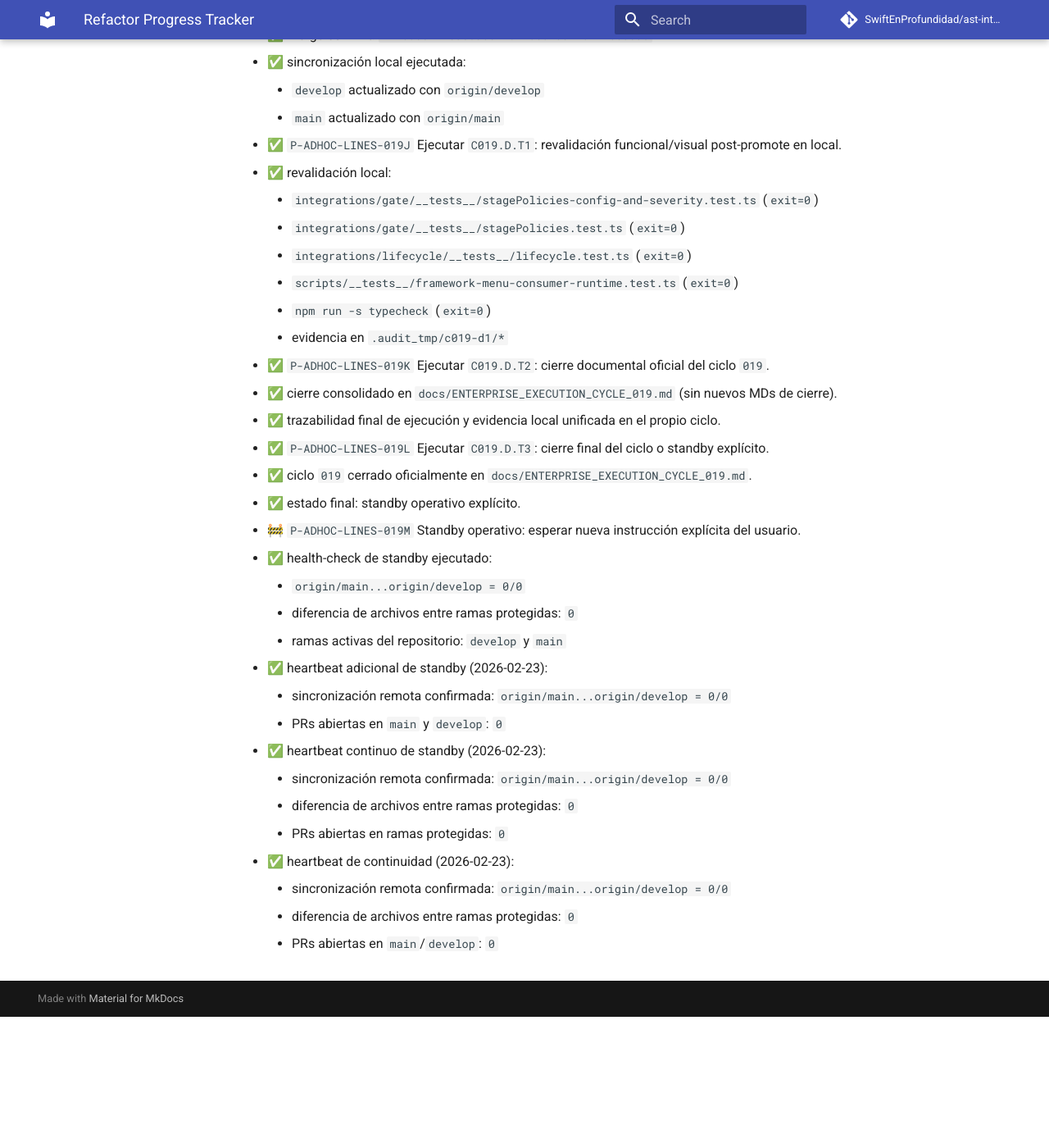
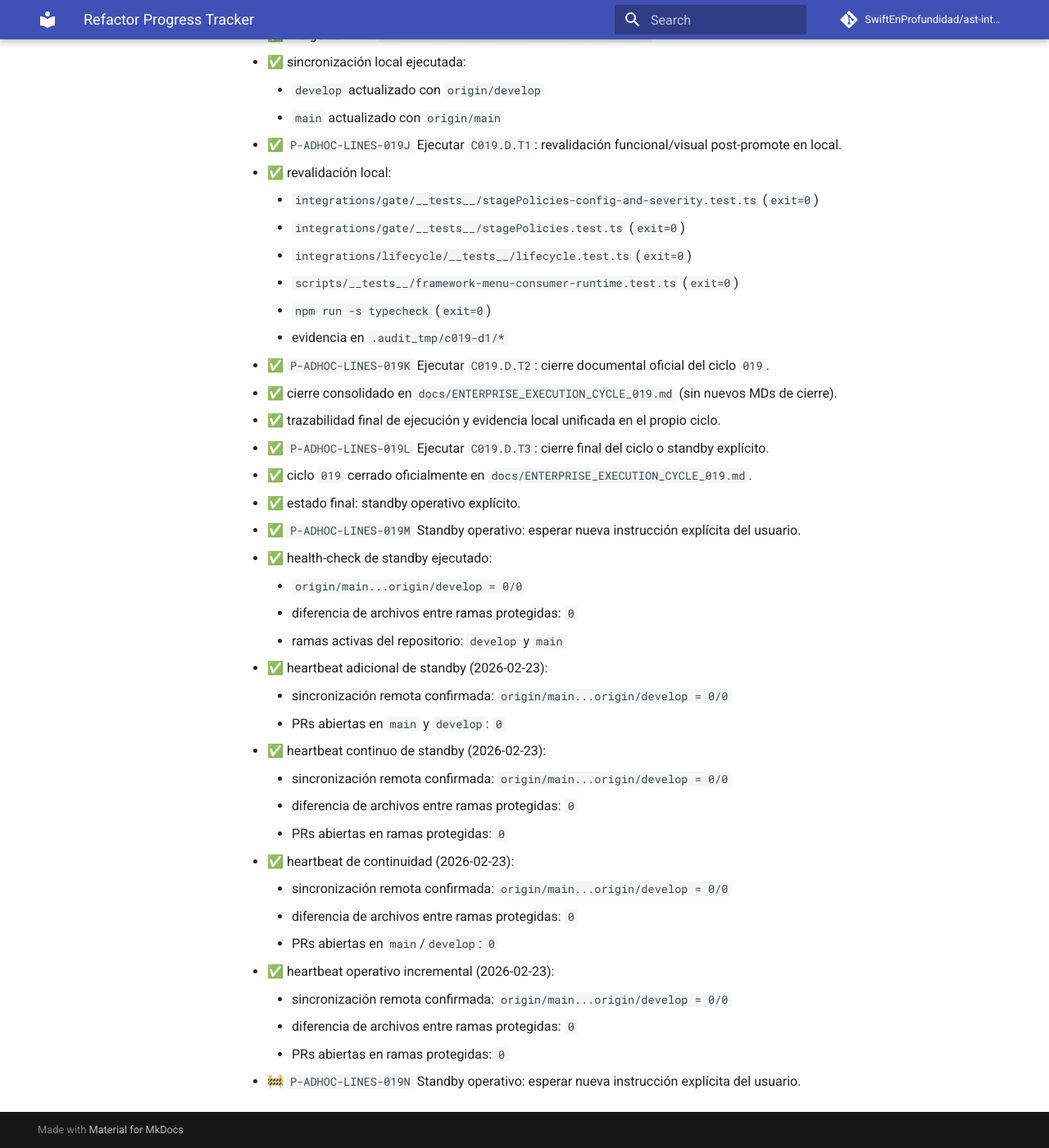
Before and after one commit to SwiftEnProfundidad/ast-intelligence-hooks, an MkDocs documentation site: the page built from docs/REFRACTOR_PROGRESS.md, in a window 1280 px wide and 1400 px high, scrolled down 16067 px. Shown: the whole window at 82% size. Built offline with MkDocs 1.6.1 and Material for MkDocs 9.7.7, drawn with Linux system fonts in a browser that asks for light colours; comment, search, counter and statistics services are not loaded; before the commit the page ends 17307 px from its top, so only the background shows below that.

Commit message:
docs(progress): cerrar 019M y abrir 019N con heartbeat

```diff
--- a/docs/REFRACTOR_PROGRESS.md
+++ b/docs/REFRACTOR_PROGRESS.md
@@ -476,7 +476,7 @@ Plan base visible para seguimiento previo y durante la implementacion.
 - ✅ `P-ADHOC-LINES-019L` Ejecutar `C019.D.T3`: cierre final del ciclo o standby explícito.
   - ✅ ciclo `019` cerrado oficialmente en `docs/ENTERPRISE_EXECUTION_CYCLE_019.md`.
   - ✅ estado final: standby operativo explícito.
-- 🚧 `P-ADHOC-LINES-019M` Standby operativo: esperar nueva instrucción explícita del usuario.
+- ✅ `P-ADHOC-LINES-019M` Standby operativo: esperar nueva instrucción explícita del usuario.
   - ✅ health-check de standby ejecutado:
     - `origin/main...origin/develop = 0/0`
     - diferencia de archivos entre ramas protegidas: `0`
@@ -492,3 +492,8 @@ Plan base visible para seguimiento previo y durante la implementacion.
     - sincronización remota confirmada: `origin/main...origin/develop = 0/0`
     - diferencia de archivos entre ramas protegidas: `0`
     - PRs abiertas en `main`/`develop`: `0`
+  - ✅ heartbeat operativo incremental (2026-02-23):
+    - sincronización remota confirmada: `origin/main...origin/develop = 0/0`
+    - diferencia de archivos entre ramas protegidas: `0`
+    - PRs abiertas en ramas protegidas: `0`
+- 🚧 `P-ADHOC-LINES-019N` Standby operativo: esperar nueva instrucción explícita del usuario.
```
